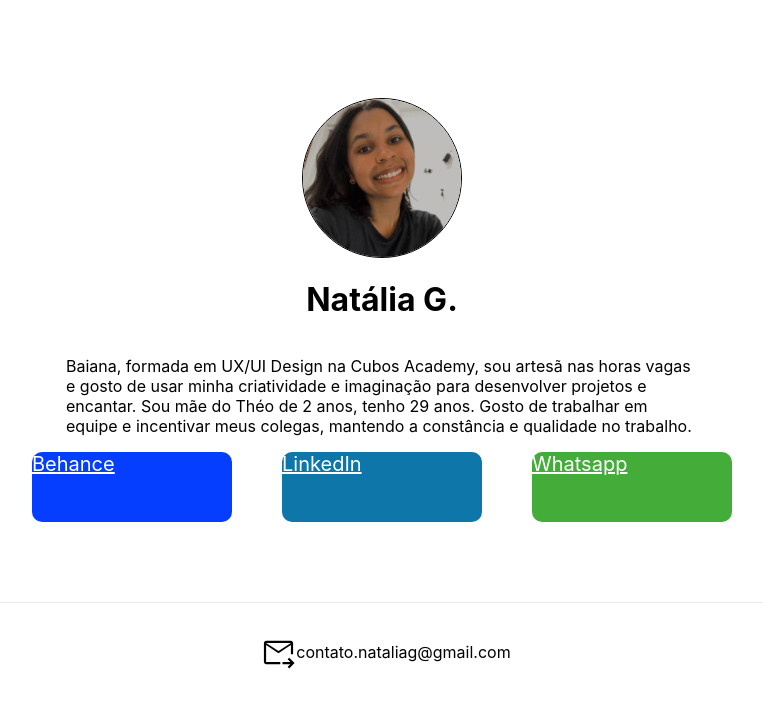
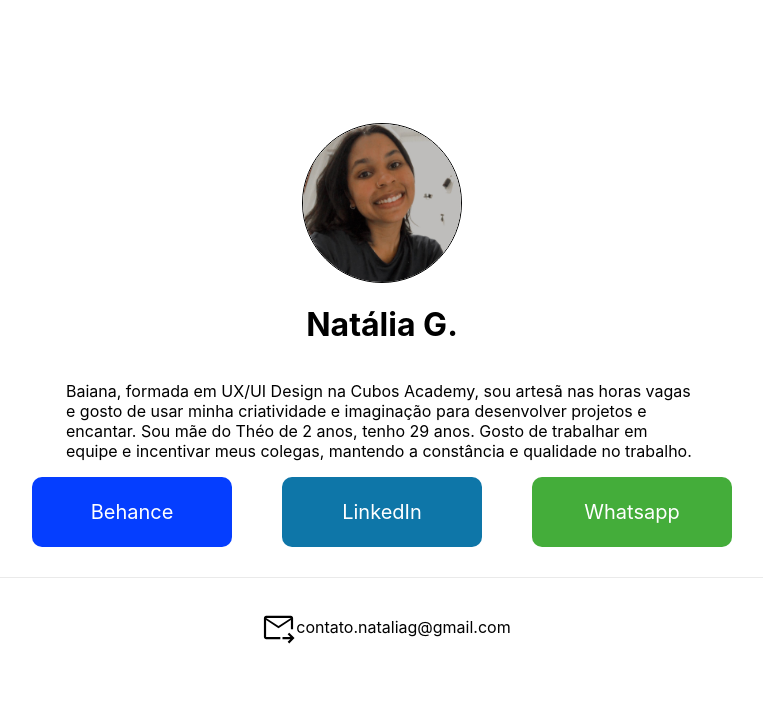
Before and after one commit to felipenmatos/website_nataliag, a Next.js app: page / in a window 1280 px wide. Shown: the top 706 px of the page, without its empty margins (258-1021 px from the left). Built offline with nearby package versions, Linux system fonts and the light colour scheme.

Commit message:
🎨style: link component styling

```diff
--- a/styles/Home.module.css
+++ b/styles/Home.module.css
@@ -32,6 +32,12 @@
   border-radius: 10px;
   font-size: 20px;
   color: #fff;
+  display: flex;
+  flex-direction: column;
+  justify-content: center;
+  text-decoration: none;
+  align-items: center;
+  text-align: center;
 }
 
 .buttonLinkedIn:hover {
@@ -49,6 +55,18 @@
   border-radius: 10px;
   font-size: 20px;
   color: #fff;
+  display: flex;
+  flex-direction: column;
+  justify-content: center;
+  text-decoration: none;
+  align-items: center;
+  text-align: center;
+}
+
+.buttonBehance:hover {
+  color: #053eff;
+  background: #fff;
+  border: 1px solid #053eff;
 }
 
 .buttonWhatsapp {
@@ -60,6 +78,12 @@
   border-radius: 10px;
   font-size: 20px;
   color: #fff;
+  display: flex;
+  flex-direction: column;
+  justify-content: center;
+  text-decoration: none;
+  align-items: center;
+  text-align: center;
 }
 
 .buttonWhatsapp:hover {
@@ -73,7 +97,7 @@
   flex-direction: row;
   justify-content: space-evenly;
   width: 800px;
-  height: 150px;
+  height: 100px;
 }
 
 .link {
```
